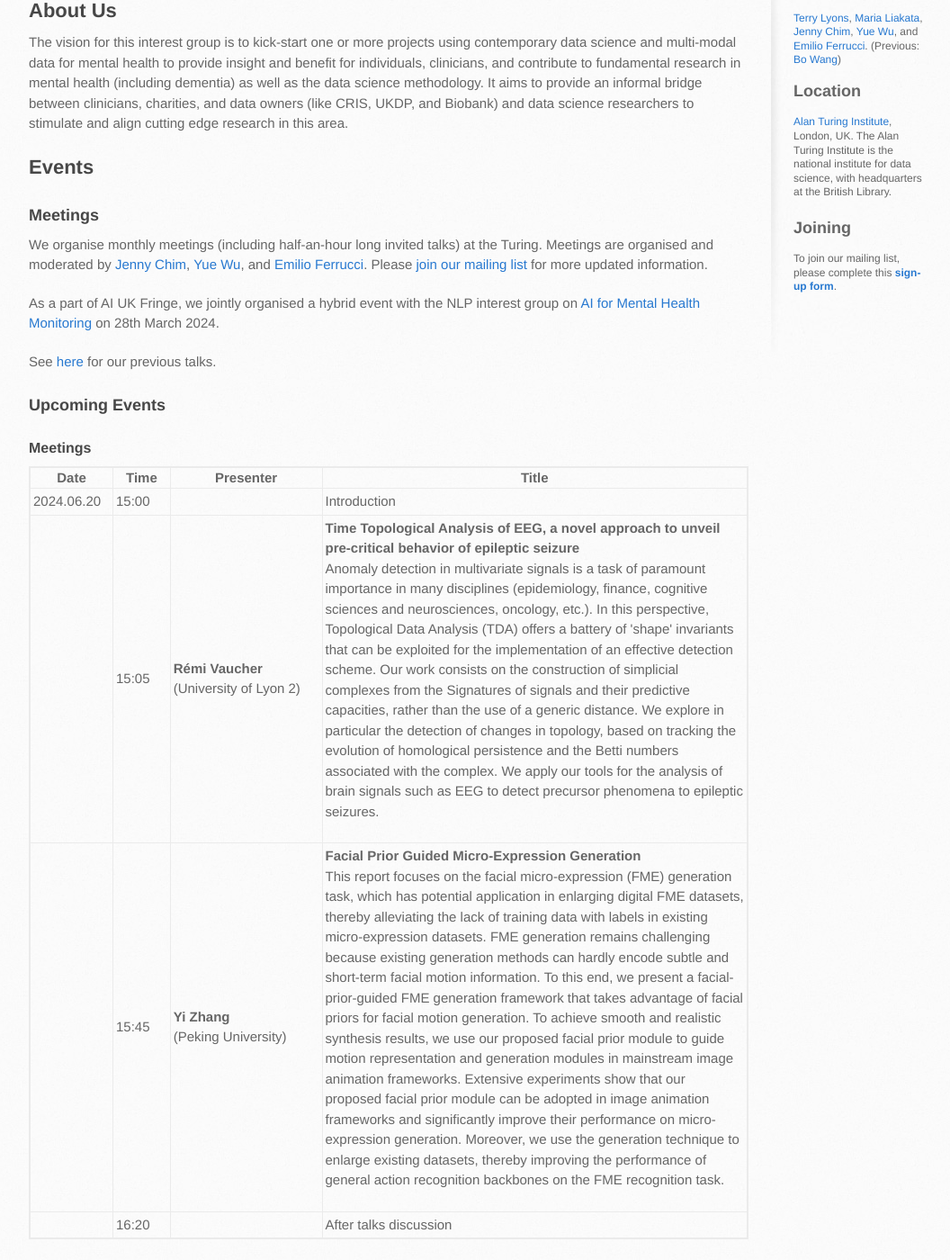
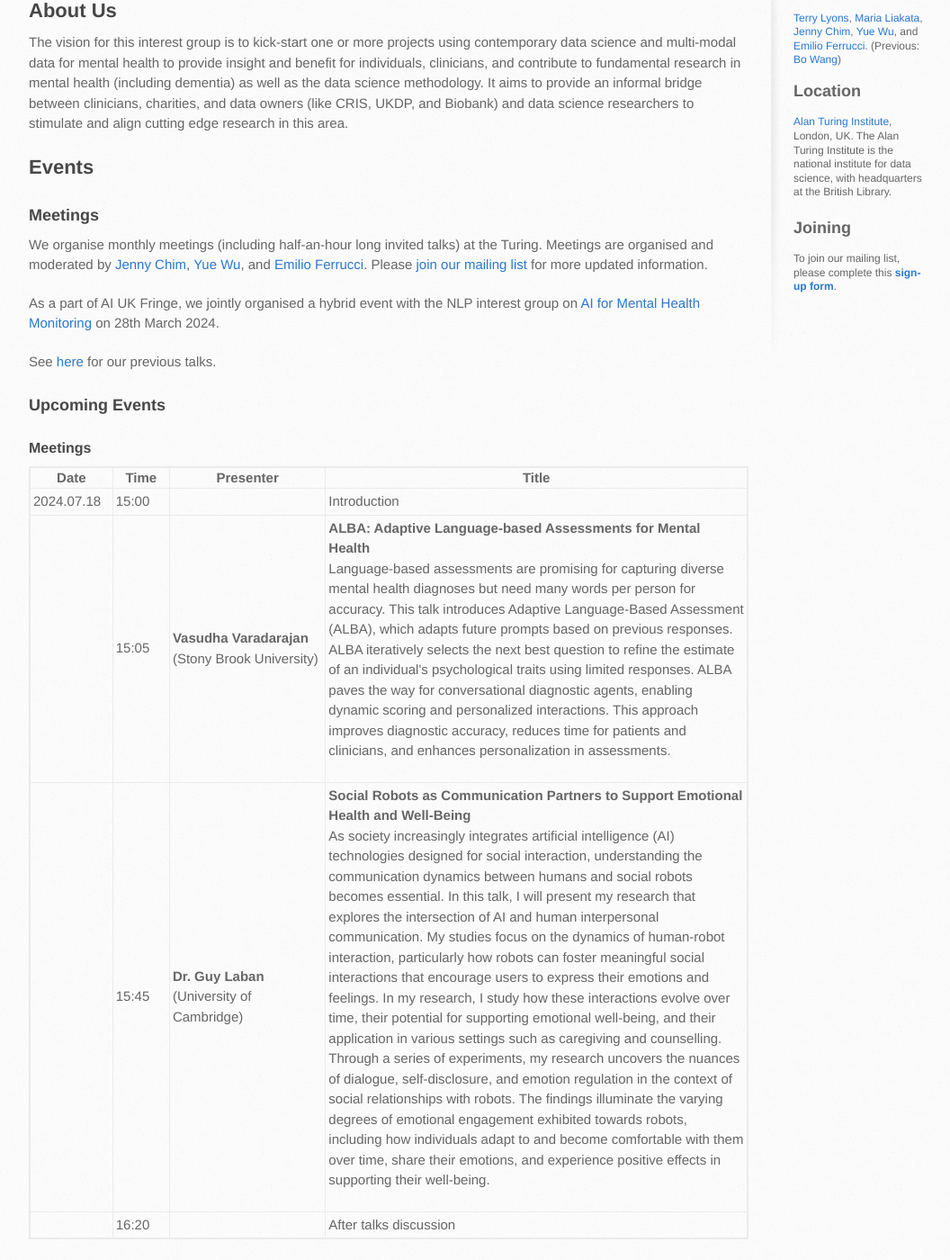
Before and after one commit to turing-ds4mh/turing-ds4mh.github.io, a Jekyll site: the page built from index.md, in a window 1280 px wide and 1400 px high, scrolled down 231 px. Shown: the whole window at 90% size, without its empty margins (108-1164 px from the left). Built offline with Jekyll 4.4.1, drawn with Linux system fonts in a browser that asks for light colours.

Commit message:
Add July 2024 talks

```diff
--- a/_data/talks_2024.yml
+++ b/_data/talks_2024.yml
@@ -1,8 +1,23 @@
 meetings:
+  - date: "2024.07.18"
+    start: "15:00"
+    end: "16:20"
+    is_upcoming: true
+    details:
+    - time: "15:05"
+      title: "ALBA: Adaptive Language-based Assessments for Mental Health"
+      speaker: "Vasudha Varadarajan"
+      affiliation: "Stony Brook University"
+      abstract: "Language-based assessments are promising for capturing diverse mental health diagnoses but need many words per person for accuracy. This talk introduces Adaptive Language-Based Assessment (ALBA), which adapts future prompts based on previous responses. ALBA iteratively selects the next best question to refine the estimate of an individual's psychological traits using limited responses. ALBA paves the way for conversational diagnostic agents, enabling dynamic scoring and personalized interactions. This approach improves diagnostic accuracy, reduces time for patients and clinicians, and enhances personalization in assessments."
+    - time: "15:45"
+      title: "Social Robots as Communication Partners to Support Emotional Health and Well-Being"
+      speaker: "Dr. Guy Laban"
+      affiliation: "University of Cambridge"
+      abstract: "As society increasingly integrates artificial intelligence (AI) technologies designed for social interaction, understanding the communication dynamics between humans and social robots becomes essential. In this talk, I will present my research that explores the intersection of AI and human interpersonal communication. My studies focus on the dynamics of human-robot interaction, particularly how robots can foster meaningful social interactions that encourage users to express their emotions and feelings. In my research, I study how these interactions evolve over time, their potential for supporting emotional well-being, and their application in various settings such as caregiving and counselling. Through a series of experiments, my research uncovers the nuances of dialogue, self-disclosure, and emotion regulation in the context of social relationships with robots. The findings illuminate the varying degrees of emotional engagement exhibited towards robots, including how individuals adapt to and become comfortable with them over time, share their emotions, and experience positive effects in supporting their well-being."
   - date: "2024.06.20"
     start: "15:00"
     end: "16:20"
-    is_upcoming: true
+    is_upcoming: false
     details:
     - time: "15:05"
       title: "Time Topological Analysis of EEG, a novel approach to unveil pre-critical behavior of epileptic seizure"
@@ -13,7 +28,7 @@ meetings:
       title: "Facial Prior Guided Micro-Expression Generation"
       speaker: "Yi Zhang"
       affiliation: "Peking University"
-      abstract: "This report focuses on the facial micro-expression (FME) generation task, which has potential application in enlarging digital FME datasets, thereby alleviating the lack of training data with labels in existing micro-expression datasets. FME generation remains challenging because existing generation methods can hardly encode subtle and short-term facial motion information. To this end, we present a facial-prior-guided FME generation framework that takes advantage of facial priors for facial motion generation. To achieve smooth and realistic synthesis results, we use our proposed facial prior module to guide motion representation and generation modules in mainstream image animation frameworks. Extensive experiments show that our proposed facial prior module can be adopted in image animation frameworks and significantly improve their performance on micro-expression generation. Moreover, we use the generation technique to enlarge existing datasets, thereby improving the performance of general action recognition backbones on the FME recognition task."
+      abstract: "This talk focuses on the facial micro-expression (FME) generation task, which has potential application in enlarging digital FME datasets, thereby alleviating the lack of training data with labels in existing micro-expression datasets. FME generation remains challenging because existing generation methods can hardly encode subtle and short-term facial motion information. To this end, we present a facial-prior-guided FME generation framework that takes advantage of facial priors for facial motion generation. To achieve smooth and realistic synthesis results, we use our proposed facial prior module to guide motion representation and generation modules in mainstream image animation frameworks. Extensive experiments show that our proposed facial prior module can be adopted in image animation frameworks and significantly improve their performance on micro-expression generation. Moreover, we use the generation technique to enlarge existing datasets, thereby improving the performance of general action recognition backbones on the FME recognition task."
   - date: "2024.05.16"
     start: "15:00"
     end: "16:20"
```
